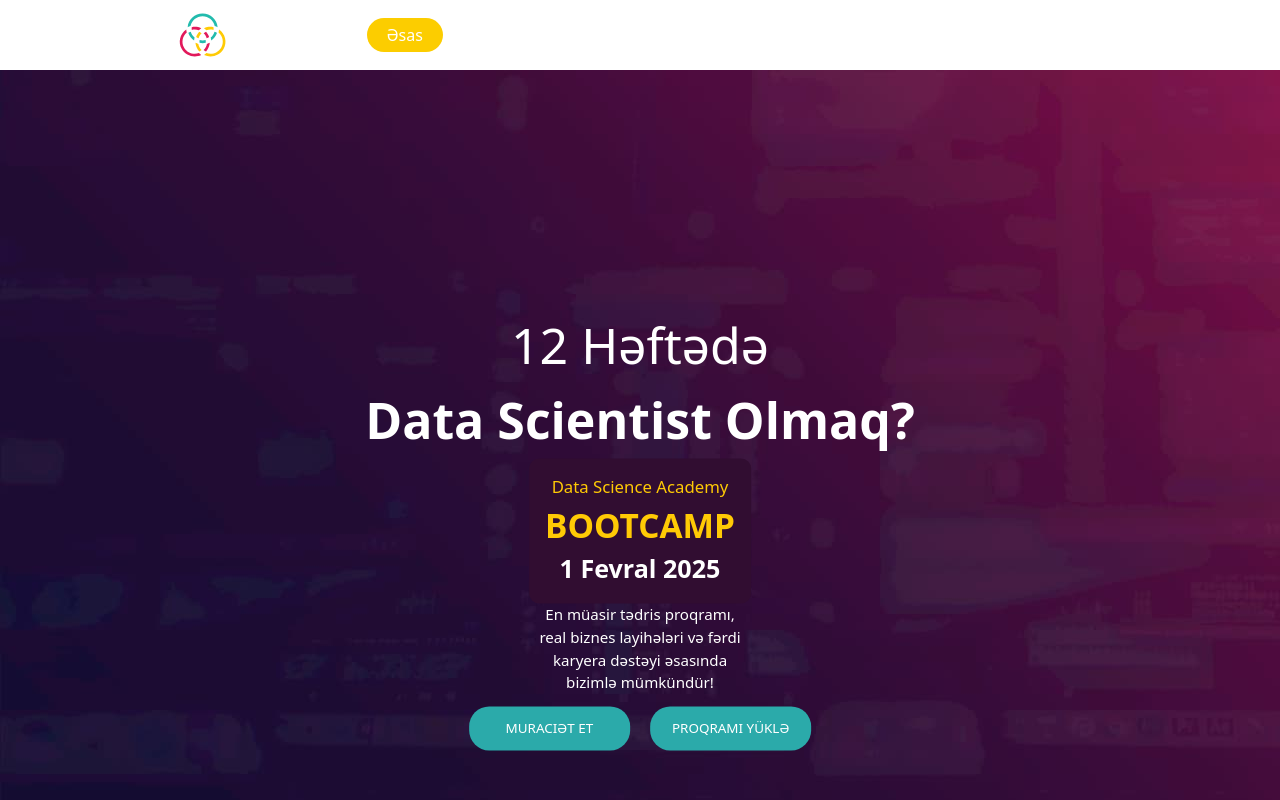
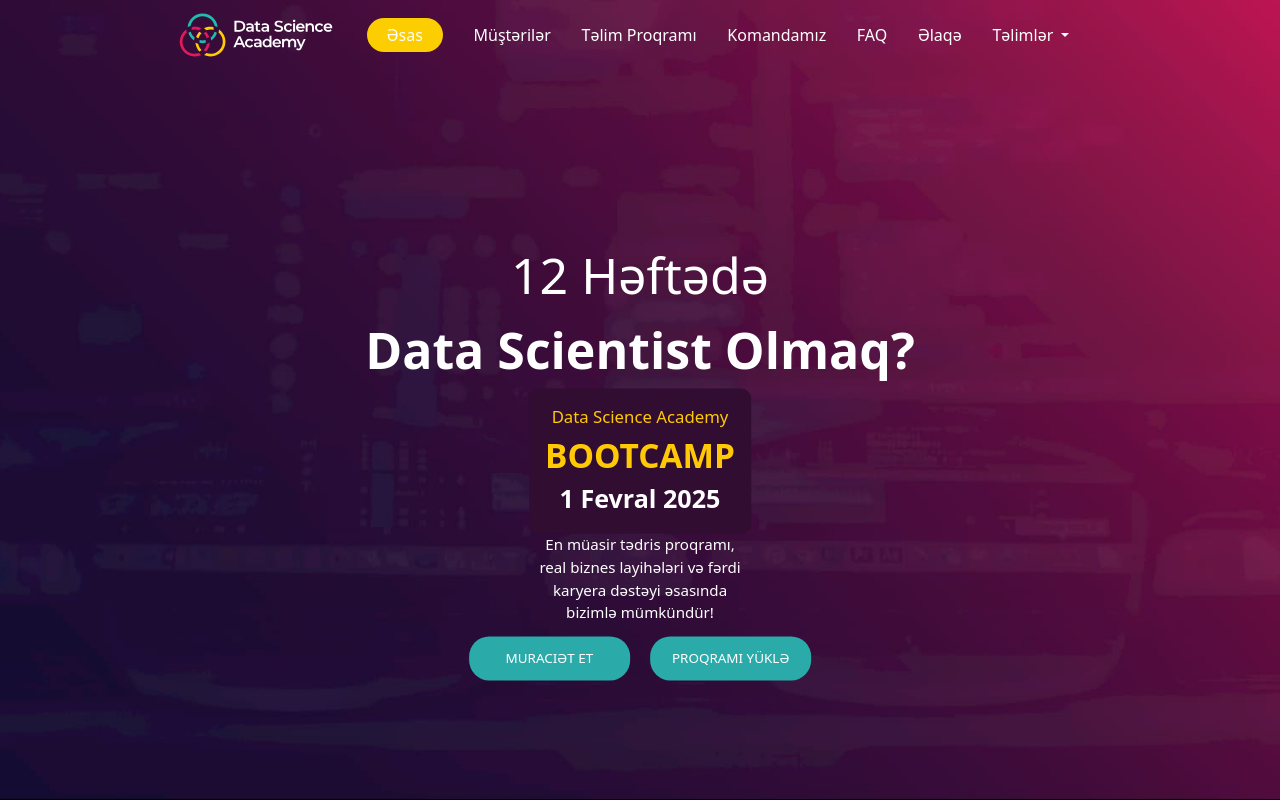
Before and after one commit to Umud-Quliyev/DSA, a React (Vite) app: page / in a window 1280 px wide. Shown: the top 800 px of the page. Built offline with nearby package versions, Linux system fonts and the light colour scheme.

Commit message:
header updated

```diff
--- a/src/App.css
+++ b/src/App.css
@@ -15,17 +15,25 @@
 }
 
 /*  navbar  */
-.bgColor{
-background-image: linear-gradient(45deg, #1b1136, #e0195b);
-color: #1b1136;
+.bgColor {
+  background-image: linear-gradient(45deg, #1b1136, #e0195b);
+  color: #1b1136;
 }
-
-.nav{
+#main {
+  background-image: url("../src/assets/png/main-bg.jpg");
+  background-size: cover;
+  background-position: center center;
+  background-repeat: no-repeat;
+  height: 100vh;
+  width: 100%;
+  position: relative;
+}
+.nav {
   background-color: transparent;
-  position: sticky;
-  width: 100%;
+  position: fixed;
   top: 0;
   left: 0;
+  width: 100%;
   z-index: 99;
   color: #fff;
 }
@@ -38,8 +46,7 @@
   background-color: #fff;
   color: #000000;
   box-shadow: 0px 5px 10px rgba(0, 0, 0, 0.4);
-  animation: slideDown 1s ease-out;
-  transform: translateY(-100px);
+  animation: slideDown 1s ease;
   animation-fill-mode: forwards;
   z-index: 99;
 }
@@ -53,9 +60,11 @@
 
 @keyframes slideDown {
   from {
-    transform: translateY(-100px);
+    transform: translateY(-150px);
+    opacity: 0;
   }
   to {
     transform: translateY(0px);
+    opacity: 1;
   }
 }
--- a/src/Home/Home.jsx
+++ b/src/Home/Home.jsx
@@ -8,7 +8,7 @@
 
 const Home = () => {
   return (
-    <div className="">
+    <div>
       <MainSection />
       <Customers />
       <TrainingProgram />
--- a/src/components/Details/Details.jsx
+++ b/src/components/Details/Details.jsx
@@ -71,7 +71,7 @@
   };
 
   return (
-    <div className="training__details">
+    <div className="training__details pt-20">
       <div className="contanierr">
         <div className="training__title">
           <img src={selectedTraining.img} alt={selectedTraining.headers?.az} />
--- a/src/components/Header/Header.jsx
+++ b/src/components/Header/Header.jsx
@@ -4,15 +4,16 @@
 import { IoMdArrowDropdown } from "react-icons/io";
 import { useState, useEffect } from "react";
 import PracticTable from "../PracticTable/PracticTable";
+import { useLocation } from "react-router-dom";
 
 const Header = () => {
   const [bgColor, setBgColor] = useState(false);
-  console.log(bgColor, "bgcolor");
   const [dropdown, setDropdown] = useState(false);
   const [color, setColor] = useState(false);
   const [chooseScroll, setChooseScroll] = useState(false);
   const [currentScroll, setCurrentScroll] = useState(0);
   const [activeSection, setActiveSection] = useState("");
+  const location = useLocation();
   useEffect(() => {
     const handleScroll = () => {
       const sections = [
@@ -73,16 +74,20 @@
   const handleClick = () => {
     setDropdown(!dropdown);
   };
-
+  useEffect(() => {
+    if (location.pathname !== "/") {
+      setBgColor(true);
+      setActiveSection("")
+    } else {
+      setBgColor(false);
+    }
+  }, [location.pathname]);
   return (
     <>
-
       <div
-        className={`flex justify-center items-center  h-[70px]  ${bgColor ? (`${
-          chooseScroll ? "scrolled" : "bgColor"
-        }`) : "nav"} ${
-          chooseScroll ? "scrolled" : ""
-        }`}
+        className={`flex justify-center items-center  h-[70px] nav  ${
+          chooseScroll ? "scrolled" : bgColor ? "bgColor" : ""
+        } `}
       >
         <div className="w-40">
           {color ? (
@@ -154,9 +159,7 @@
             onClick={handleClick}
           >
             Təlimlər <IoMdArrowDropdown />
-            {dropdown && (
-              <PracticTable bgColor={bgColor} setBgColor={setBgColor} />
-            )}
+            {dropdown && <PracticTable />}
           </li>
         </ul>
       </div>
--- a/src/components/MainSection.jsx/MainSection.jsx
+++ b/src/components/MainSection.jsx/MainSection.jsx
@@ -1,8 +1,6 @@
-
 const MainSection = () => {
   return (
-    <section id="main" name="main" className="bg-[url(./assets/png/main-bg.jpg)] h-[100vh] w-full bg-no-repeat relative">
-
+    <section id="main" name="main">
       <div className="text-[#fff]  flex  flex-col items-center absolute top-2/3 left-1/2 transform -translate-x-1/2 -translate-y-2/3 ">
           <h1 className="text-[3.91vw] font-[200]">12 Həftədə</h1>
           <h2 className="text-[3.91vw]  font-bold">Data Scientist Olmaq?</h2>
--- a/src/layout/Layout.jsx
+++ b/src/layout/Layout.jsx
@@ -12,7 +12,7 @@
       <main>
         <Outlet />
       </main>
-      <footer>
+      <footer >
         <Footer />
       </footer>
     </div>
```
